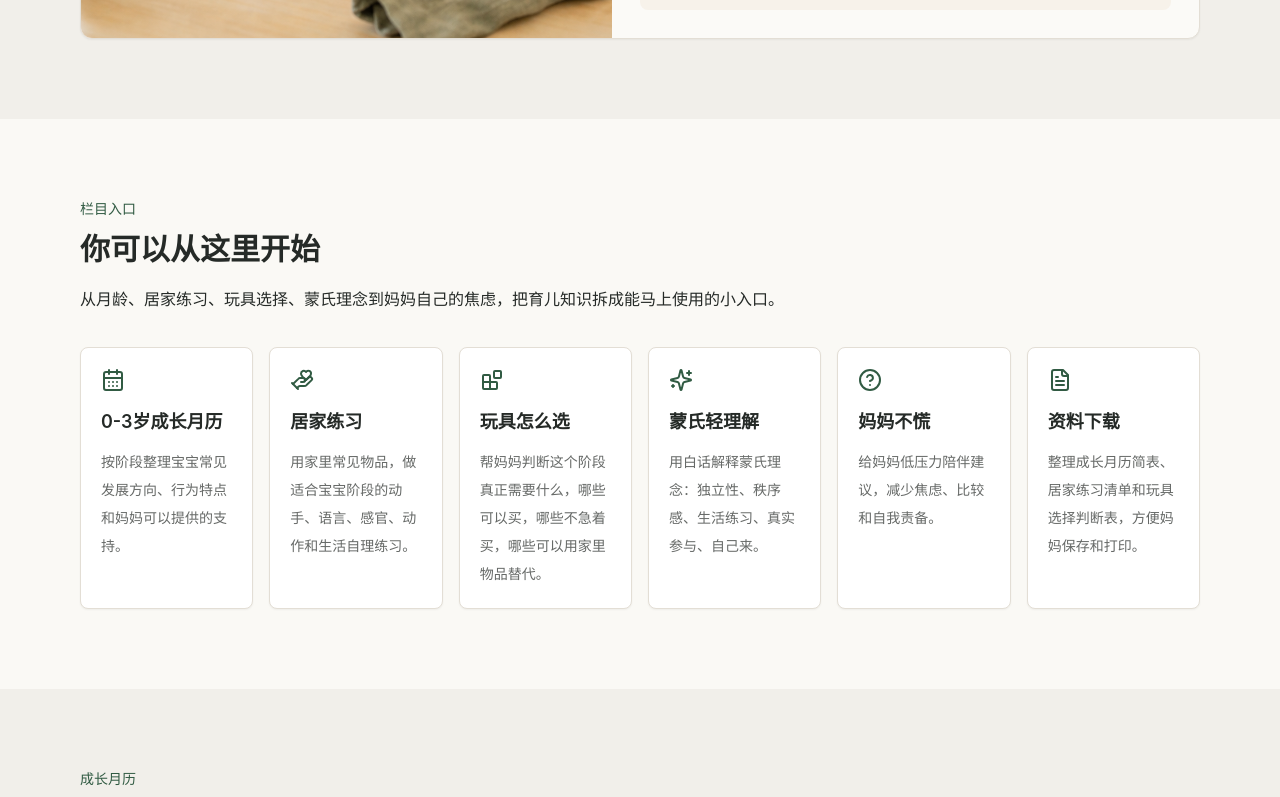
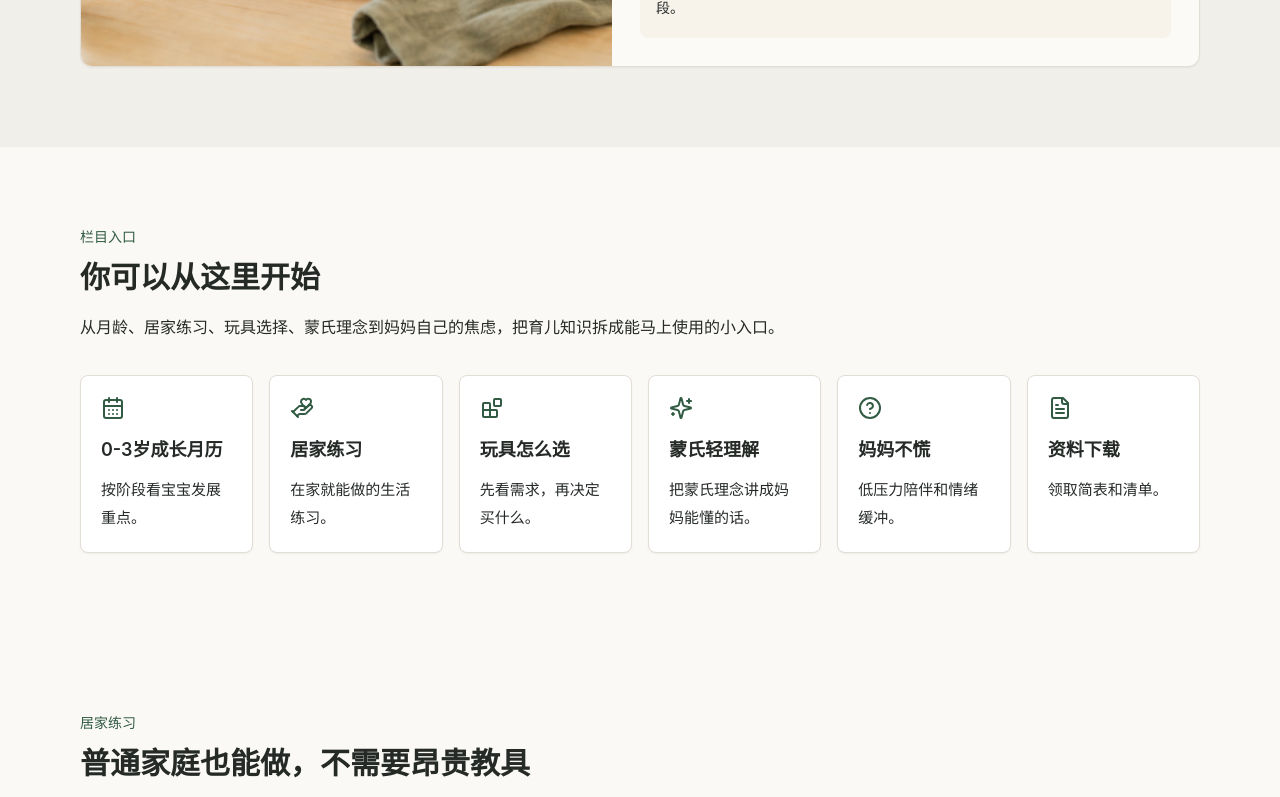
Before and after one commit to xiaoxiao-liu-2026/montessori-baby-guide, a Next.js app: page / in a window 1280 px wide. Shown: the part 2634-3431 px from the top of the page. Built offline with nearby package versions, Linux system fonts and the light colour scheme.

Commit message:
Streamline homepage content

```diff
--- a/app/page.tsx
+++ b/app/page.tsx
@@ -6,11 +6,9 @@ import {
   homePracticeCards,
   practicalCare,
   recommendedItems,
-  skipItems,
-  stages
+  skipItems
 } from "@/lib/content";
 import { SectionHeader } from "@/components/SectionHeader";
-import { StageCard } from "@/components/StageCard";
 import { VisualCard } from "@/components/VisualCard";
 import { MomCalmNote } from "@/components/MomCalmNote";
 import { PdfCard } from "@/components/PdfCard";
@@ -49,7 +47,7 @@ export default function HomePage() {
                 <ArrowRight size={18} />
               </Link>
               <Link
-                href="#stages"
+                href="/growth-calendar"
                 className="inline-flex min-h-12 items-center justify-center rounded-full border border-sage/35 bg-white/80 px-6 py-3 text-sm font-medium text-sageDark transition hover:bg-mist"
               >
                 从宝宝当前阶段开始
@@ -80,7 +78,7 @@ export default function HomePage() {
             {audiences.map((item) => (
               <div
                 key={item}
-                className="flex gap-3 rounded-lg border border-oatmeal bg-white p-4 text-sm leading-7 text-ink/74"
+                className="flex gap-3 rounded-lg border border-oatmeal bg-white p-4 text-[15px] leading-7 text-ink/76"
               >
                 <CheckCircle2 className="mt-1 shrink-0 text-sageDark" size={18} />
                 <span>{item}</span>
@@ -126,34 +124,12 @@ export default function HomePage() {
                   <h3 className="mt-4 text-lg font-semibold tracking-[0] text-ink">
                     {column.title}
                   </h3>
-                  <p className="mt-3 text-sm leading-7 text-ink/70">
+                  <p className="mt-3 text-[15px] leading-7 text-ink/74">
                     {column.description}
                   </p>
                 </Link>
               );
             })}
-          </div>
-        </div>
-      </section>
-
-      <section id="stages" className="bg-stone py-14 md:py-20">
-        <div className="page-shell">
-          <SectionHeader
-            eyebrow="成长月历"
-            title="0-3岁成长月历"
-            description="按阶段看懂宝宝可能的发展重点，不是用来打分，而是帮助妈妈更清楚地支持孩子。"
-          />
-          <div className="mt-8 grid gap-4 md:grid-cols-2 lg:grid-cols-3">
-            {stages.map((stage) => (
-              <StageCard
-                key={stage.age}
-                age={stage.age}
-                focus={stage.focus}
-                practice={stage.practice}
-                image={stage.image}
-                href={stage.href ?? "/growth-calendar"}
-              />
-            ))}
           </div>
         </div>
       </section>
@@ -194,7 +170,7 @@ export default function HomePage() {
               />
               <div className="p-6">
                 <p className="text-sm font-medium text-sageDark">更推荐</p>
-                <div className="mt-4 grid grid-cols-2 gap-3 text-sm text-ink/74">
+                <div className="mt-4 grid grid-cols-2 gap-3 text-[15px] leading-6 text-ink/78">
                   {recommendedItems.map((item) => (
                     <span key={item} className="rounded-lg bg-mist px-3 py-2">
                       {item}
@@ -210,8 +186,13 @@ export default function HomePage() {
                 className="aspect-[16/9] w-full bg-[#F7F2EA] object-cover"
               />
               <div className="p-6">
-                <p className="text-sm font-medium text-[#9A6844]">不急着买</p>
-                <div className="mt-4 space-y-3 text-sm text-ink/74">
+                <p className="text-base font-semibold text-[#9A6844]">
+                  不急着买：高刺激、低参与的玩具
+                </p>
+                <p className="mt-3 text-[15px] leading-7 text-ink/72">
+                  不是完全不能买，而是不急着买、不要盲买。这些玩具往往声音、灯光、按钮很多，但孩子真正主动操作和重复探索的机会不一定多。
+                </p>
+                <div className="mt-4 space-y-3 text-[15px] leading-6 text-ink/78">
                   {skipItems.map((item) => (
                     <div key={item} className="rounded-lg bg-[#F7F2EA] px-3 py-2">
                       {item}
@@ -247,9 +228,9 @@ export default function HomePage() {
             <SectionHeader
               eyebrow="资料下载"
               title="先领取一份简单资料"
-              description="如果你还不知道从哪里开始，可以先从一份简洁的成长月历或居家练习清单开始。"
+              description="如果你还不知道从哪里开始，可以先从成长月历简表和玩具选择判断表开始。"
             />
-            <div className="text-sm leading-7 text-ink/64">
+            <div className="text-[15px] leading-7 text-ink/70">
               资料会按照“能看懂、能打印、能照着做”的方向整理，后续可替换成正式 PDF 下载。
             </div>
           </div>
@@ -268,36 +249,37 @@ export default function HomePage() {
         </div>
       </section>
 
-      <section className="bg-stone py-14 md:py-20">
-        <div className="page-shell grid gap-8 md:grid-cols-[0.9fr_1.1fr] md:items-center">
+      <section className="bg-stone py-10 md:py-12">
+        <div className="page-shell">
           <div>
-            <p className="text-sm font-medium text-sageDark">示例内容</p>
-            <h2 className="mt-3 text-2xl font-semibold tracking-[0] text-ink md:text-3xl">
+            <h2 className="text-2xl font-semibold tracking-[0] text-ink md:text-3xl">
               先看一个阶段示例：19-24个月
             </h2>
-            <p className="mt-4 text-base leading-8 text-ink/72">
+            <p className="mt-4 max-w-3xl text-base leading-8 text-ink/74">
               这个阶段，很多宝宝会更想“自己来”，也更容易因为流程被打乱、东西不在原位、想做但做不好而情绪爆发。
             </p>
-            <Link
-              href="/growth-calendar/19-24-months"
-              className="mt-7 inline-flex min-h-12 items-center justify-center gap-2 rounded-full bg-sageDark px-6 py-3 text-sm font-medium text-white transition hover:bg-olive"
-            >
-              查看19-24个月指南
-              <ArrowRight size={18} />
-            </Link>
           </div>
-          <div className="grid gap-4 sm:grid-cols-2">
+          <div className="mt-6 grid gap-3 sm:grid-cols-2 lg:grid-cols-4">
             {[
               ["可能的发展", "秩序感、独立意识、生活练习、情绪表达"],
               ["常见行为", "想自己倒水、穿鞋、拿东西；喜欢重复；东西放错地方会生气"],
               ["可以支持", "倒水、擦桌子、收纳、穿脱鞋袜、洗水果"],
               ["妈妈别慌", "这不是孩子事多，很多时候是发展正在发生"]
             ].map(([title, text]) => (
-              <article key={title} className="rounded-lg border border-oatmeal bg-white p-5 shadow-sm">
-                <h3 className="text-lg font-semibold tracking-[0] text-ink">{title}</h3>
-                <p className="mt-3 text-sm leading-7 text-ink/70">{text}</p>
+              <article key={title} className="rounded-lg border border-oatmeal bg-white p-4 shadow-sm">
+                <h3 className="text-base font-semibold tracking-[0] text-ink">{title}</h3>
+                <p className="mt-3 text-[15px] leading-7 text-ink/72">{text}</p>
               </article>
             ))}
+          </div>
+          <div>
+            <Link
+              href="/growth-calendar/19-24-months"
+              className="mt-6 inline-flex min-h-12 items-center justify-center gap-2 rounded-full bg-sageDark px-6 py-3 text-sm font-medium text-white transition hover:bg-olive"
+            >
+              查看19-24个月指南
+              <ArrowRight size={18} />
+            </Link>
           </div>
         </div>
       </section>
@@ -314,7 +296,7 @@ export default function HomePage() {
               {practicalCare.map((item) => (
                 <div
                   key={item}
-                  className="flex gap-3 rounded-lg border border-oatmeal bg-white p-4 text-sm leading-7 text-ink/72"
+                  className="flex gap-3 rounded-lg border border-oatmeal bg-white p-4 text-[15px] leading-7 text-ink/74"
                 >
                   <CheckCircle2 className="mt-1 shrink-0 text-sageDark" size={18} />
                   <span>{item}</span>
--- a/components/InfoCard.tsx
+++ b/components/InfoCard.tsx
@@ -16,7 +16,7 @@ export function InfoCard({ title, children, tone = "white" }: InfoCardProps) {
   return (
     <article className={`rounded-lg border p-5 shadow-sm ${toneClass[tone]}`}>
       <h3 className="text-lg font-semibold tracking-[0] text-ink">{title}</h3>
-      <div className="mt-3 text-sm leading-7 text-ink/72">{children}</div>
+      <div className="mt-3 text-[15px] leading-7 text-ink/74">{children}</div>
     </article>
   );
 }
--- a/components/PdfCard.tsx
+++ b/components/PdfCard.tsx
@@ -33,7 +33,7 @@ export function PdfCard({ resource, compact = false }: PdfCardProps) {
           </h3>
         </div>
       </div>
-      <p className="mt-4 flex-1 text-sm leading-7 text-ink/70">
+      <p className="mt-4 flex-1 text-[15px] leading-7 text-ink/74">
         {resource.description}
       </p>
       {!compact ? (
--- a/components/SectionHeader.tsx
+++ b/components/SectionHeader.tsx
@@ -14,7 +14,7 @@ export function SectionHeader({ eyebrow, title, description }: SectionHeaderProp
         {title}
       </h2>
       {description ? (
-        <p className="mt-4 text-base leading-8 text-ink/72">{description}</p>
+        <p className="mt-4 text-base leading-8 text-ink/76">{description}</p>
       ) : null}
     </div>
   );
--- a/components/VisualCard.tsx
+++ b/components/VisualCard.tsx
@@ -30,7 +30,7 @@ export function VisualCard({
       <div className="p-5">
         <h3 className="text-lg font-semibold tracking-[0] text-ink">{title}</h3>
         {description ? (
-          <p className="mt-3 text-sm leading-7 text-ink/70">{description}</p>
+          <p className="mt-3 text-[15px] leading-7 text-ink/74">{description}</p>
         ) : null}
       </div>
     </article>
--- a/lib/content.ts
+++ b/lib/content.ts
@@ -28,43 +28,37 @@ export const audiences = [
 export const columns = [
   {
     title: "0-3岁成长月历",
-    description:
-      "按阶段整理宝宝常见发展方向、行为特点和妈妈可以提供的支持。",
+    description: "按阶段看宝宝发展重点。",
     icon: CalendarDays,
     href: "/growth-calendar"
   },
   {
     title: "居家练习",
-    description:
-      "用家里常见物品，做适合宝宝阶段的动手、语言、感官、动作和生活自理练习。",
+    description: "在家就能做的生活练习。",
     icon: HandHeart,
     href: "/home-practice"
   },
   {
     title: "玩具怎么选",
-    description:
-      "帮妈妈判断这个阶段真正需要什么，哪些可以买，哪些不急着买，哪些可以用家里物品替代。",
+    description: "先看需求，再决定买什么。",
     icon: Blocks,
     href: "/toy-guide"
   },
   {
     title: "蒙氏轻理解",
-    description:
-      "用白话解释蒙氏理念：独立性、秩序感、生活练习、真实参与、自己来。",
+    description: "把蒙氏理念讲成妈妈能懂的话。",
     icon: Sparkles,
     href: "/home-montessori"
   },
   {
     title: "妈妈不慌",
-    description:
-      "给妈妈低压力陪伴建议，减少焦虑、比较和自我责备。",
+    description: "低压力陪伴和情绪缓冲。",
     icon: HelpCircle,
     href: "/mom-faq"
   },
   {
     title: "资料下载",
-    description:
-      "整理成长月历简表、居家练习清单和玩具选择判断表，方便妈妈保存和打印。",
+    description: "领取简表和清单。",
     icon: FileText,
     href: "/downloads"
   }
@@ -188,10 +182,10 @@ export const recommendedItems = [
 ];
 
 export const skipItems = [
-  "声光电玩具",
-  "过度宣传开发智力的复杂玩具",
-  "孩子只能被动看的玩具",
-  "需要妈妈全程高强度操作的复杂教具"
+  "声光按钮多，孩子主要在看",
+  "功能很多，但孩子操作少",
+  "宣传“开发智力”，但玩法被动",
+  "需要大人一直演示，孩子难独立使用"
 ];
 
 export const practicalCare = [
--- a/lib/resources.ts
+++ b/lib/resources.ts
@@ -19,20 +19,20 @@ export const pdfResources: PdfResource[] = [
     status: "即将上线"
   },
   {
-    title: "19-24 个月居家练习清单",
-    description:
-      "整理适合 19-24 个月宝宝的倒水、擦桌子、收纳、洗水果、穿脱鞋袜等生活练习。",
-    type: "PDF",
-    size: "约 980KB",
-    updated: "2026年",
-    status: "即将上线"
-  },
-  {
     title: "玩具用品选择判断表",
     description:
       "帮助妈妈判断哪些玩具和用品真正符合宝宝当前发展需求，哪些不急着买。",
     type: "PDF",
     size: "约 860KB",
+    updated: "2026年",
+    status: "即将上线"
+  },
+  {
+    title: "妈妈低压力陪伴清单",
+    description:
+      "整理更可持续的陪伴提醒，帮助妈妈少一点比较、打卡和自责。",
+    type: "PDF",
+    size: "约 720KB",
     updated: "2026年",
     status: "即将上线"
   }
```
Also changed, not shown: app/toy-guide/page.tsx (+8 -3 lines), public/images/homepage-hero.png.
